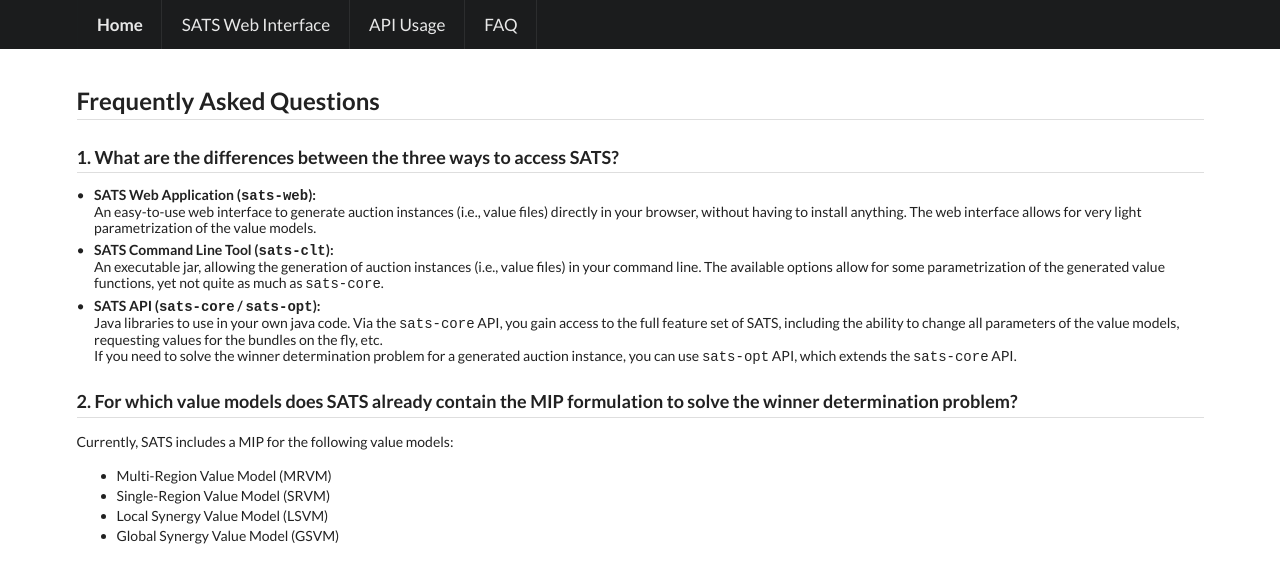
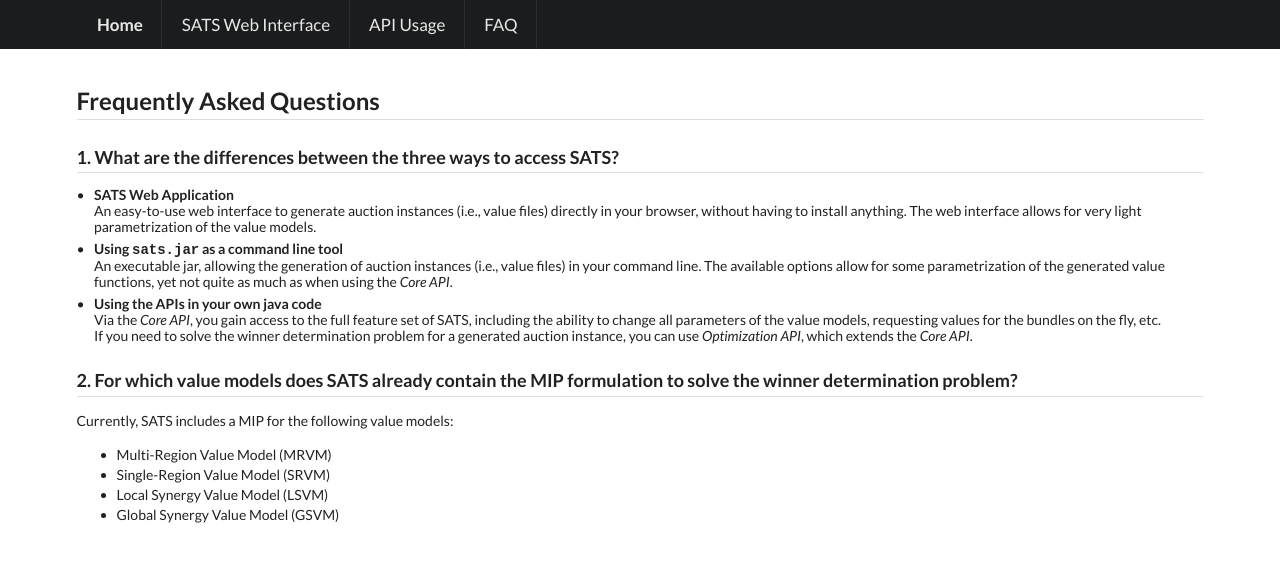
Before and after one commit to Clabfabs/sats-home, an Angular app: page /faq in a window 1280 px wide. Shown: the top 582 px of the page. Built offline with nearby package versions, Linux system fonts and the light colour scheme.

Commit message:
Updated information about the usage with the one merged repository

```diff
--- a/src/app/api-usage/api-usage.component.html
+++ b/src/app/api-usage/api-usage.component.html
@@ -2,37 +2,30 @@
   <div class="ui hidden divider"></div>
 
   <h2 class="ui dividing header">API Usage</h2>
-  <p>To use SATS in your own code, you can either use <code>sats-core</code> to generate auction instances or <code>sats-opt</code>, which extens <code>sats-core</code>, to solve the winner determination problems.</p>
+  <p>SATS provides two APIs: The <i>Core API</i> to generate auction instances and the <i>Optimization API</i>, which extends the Core API by solving the winner determination problems.</p>
 
   <h3 class="ui dividing header">Getting started</h3>
-  <p>Both components are deployed on Maven Central, so with Maven, including <code>sats-core</code> is as easy as:</p>
+  <p>Both APIs are bundled in one package and deployed on Maven Central. Hence, with Maven, including <code>sats</code> is as easy as:</p>
   <pre class="ui grey segment"><code>
     &lt;dependency&gt;
       &lt;groupId&gt;<b>org.spectrumauctions</b>&lt;/groupId&gt;
-      &lt;artifactId&gt;<b>sats-core</b>&lt;/artifactId&gt;
-      &lt;version&gt;<b>{{getCoreVersion() || 'Loading...'}}</b>&lt;/version&gt;
+      &lt;artifactId&gt;<b>sats</b>&lt;/artifactId&gt;
+      &lt;version&gt;<b>{{getSatsVersion() || 'Loading...'}}</b>&lt;/version&gt;
     &lt;/dependency&gt;
   </code></pre>
-  <p>Or, for <code>sats-opt</code>:</p>
-  <pre class="ui grey segment"><code>
-      &lt;dependency&gt;
-        &lt;groupId&gt;<b>org.spectrumauctions</b>&lt;/groupId&gt;
-        &lt;artifactId&gt;<b>sats-opt</b>&lt;/artifactId&gt;
-        &lt;version&gt;<b>{{getOptVersion() || 'Loading...'}}</b>&lt;/version&gt;
-      &lt;/dependency&gt;
-    </code></pre>
+
   <p>This is enough information for Maven to download the dependency automatically.</p>
 
   <h4 class="ui header">Alternative without Maven:</h4>
   <p>
-    Both APIs are available as precompiled jar-files on Github (see <a [routerLink]="['/']">Home</a>).
+    The pre-compiled <code>jar</code> files are also available on Github (see <a [routerLink]="['/']">Home</a>).
     You can include them in your project directly.
   </p>
 
   <h2 class="ui dividing header">Examples</h2>
   <p>To see how to use the respective APIs, check out the examples on GitHub:</p>
   <ul>
-    <li><a href="https://github.com/spectrumauctions/sats-core/tree/master/src/test/java/org/spectrumauctions/sats/core/examples" target="_blank"><code>sats-core</code> examples</a></li>
-    <li><a href="https://github.com/spectrumauctions/sats-opt/tree/master/src/test/java/org/spectrumauctions/sats/opt/examples" target="_blank"><code>sats-opt</code> examples</a></li>
+    <li><a href="https://github.com/spectrumauctions/sats/tree/master/src/test/java/org/spectrumauctions/sats/core/examples" target="_blank">Core API examples</a></li>
+    <li><a href="https://github.com/spectrumauctions/sats/tree/master/src/test/java/org/spectrumauctions/sats/opt/examples" target="_blank">Optimization API examples</a></li>
   </ul>
 </div>
--- a/src/app/api-usage/api-usage.component.ts
+++ b/src/app/api-usage/api-usage.component.ts
@@ -13,12 +13,8 @@ export class ApiUsageComponent implements OnInit {
     this.data = satsData;
   }
 
-  getCoreVersion() {
-    return this.satsData.getCoreTag().replace('v', '');
-  }
-
-  getOptVersion() {
-    return this.satsData.getOptTag().replace('v', '');
+  getSatsVersion() {
+    return this.satsData.getSatsTag().replace('v', '');
   }
 
   ngOnInit() {
--- a/src/app/faq/faq.component.html
+++ b/src/app/faq/faq.component.html
@@ -6,26 +6,26 @@
   <h3 class="ui dividing header">1. What are the differences between the three ways to access SATS?</h3>
   <div class="ui bulleted list">
     <div class="item">
-      <div class="header">SATS Web Application (<code>sats-web</code>):</div>
+      <div class="header">SATS Web Application</div>
       <div class="content">An easy-to-use web interface to generate auction
         instances (i.e., value files) directly in your browser, without having to install
         anything. The web interface allows for very light parametrization of the value models.
       </div>
     </div>
     <div class="item">
-      <div class="header">SATS Command Line Tool (<code>sats-clt</code>):</div>
+      <div class="header">Using <code>sats.jar</code> as a command line tool</div>
       <div class="content">An executable jar, allowing the generation of auction instances
         (i.e., value files) in your command line. The available options allow for some parametrization of the generated
-        value functions, yet not quite as much as <code>sats-core</code>.
+        value functions, yet not quite as much as when using the <i>Core API</i>.
       </div>
     </div>
     <div class="item">
-      <div class="header">SATS API (<code>sats-core</code> / <code>sats-opt</code>):</div>
-      <div class="content">Java libraries to use in your own java code.
-        Via the <code>sats-core</code> API, you gain access to the full feature set of SATS, including the ability to change all parameters of
+      <div class="header">Using the APIs in your own java code</div>
+      <div class="content">
+        Via the <i>Core API</i>, you gain access to the full feature set of SATS, including the ability to change all parameters of
         the value models, requesting values for the bundles on the fly, etc.<br>
         If you need to solve the winner determination problem for a generated auction instance, you can use
-        <code>sats-opt</code> API, which extends the <code>sats-core</code> API.
+        <i>Optimization API</i>, which extends the <i>Core API</i>.
       </div>
     </div>
   </div>
--- a/src/app/home/home.component.html
+++ b/src/app/home/home.component.html
@@ -43,7 +43,7 @@
   <h2 class="ui dividing header">Software</h2>
   <p>
     SATS can be accessed in three different ways, to ensure it can be used for very basic and very sophisticated use
-    cases. Here, we provide links to the most recent releases. Older versions can be found in the Github repositories.
+    cases. Here, we provide links to the most recent releases. Older versions can be found in the Github repository.
   </p>
   <div class="ui bulleted list">
     <div class="item">
@@ -57,71 +57,39 @@
     <div class="item">
       <div class="header">
         <span class="rightmargin">
-        SATS Command Line Tool
-        (<a [href]="data.getCltUrl()" target="_blank">{{data.getCltTag() || 'Loading...'}}</a>,
-        {{data.getCltDate() | date: 'longDate'}})
+          SATS Java source code
+          (<a [href]="data.getSatsUrl()" target="_blank">{{data.getSatsTag() || 'Loading...'}}</a>,
+          {{data.getSatsDate() | date: 'longDate'}}):
         </span>
         <div class="ui basic horizontal label">
-          <a [href]="data.getCltJarUrl()" target="_blank">
+            <a [href]="data.getSatsJarUrl()" target="_blank">
               <i class="arrow down icon black"></i>
               JAR
             </a>
           </div>
           <div class="ui basic horizontal label">
-          <a href="https://github.com/spectrumauctions/sats-clt" target="_blank">
+            <a href="https://github.com/spectrumauctions/sats" target="_blank">
               <i class="github icon black"></i>
               Github
             </a>
           </div>
       </div>
-      Allows generation of auction instances (i.e., value files) via command line with limited parametrization options
-    </div>
-    <div class="item">SATS Java source code:
       <div class="ui bulleted list">
         <div class="item">
           <div class="header">
-            <span class="rightmargin">
-              SATS-Core
-              (<a [href]="data.getCoreUrl()" target="_blank">{{data.getCoreTag() || 'Loading...'}}</a>,
-              {{data.getCoreDate() | date: 'longDate'}})
-            </span>
-            <div class="ui basic horizontal label">
-              <a [href]="data.getCoreJarUrl()" target="_blank">
-                <i class="arrow down icon black"></i>
-                JAR
-              </a>
+            Command Line Tool
           </div>
-            <div class="ui basic horizontal label">
-              <a href="https://github.com/spectrumauctions/sats-core" target="_blank">
-                <i class="github icon black"></i>
-                Github
-              </a>
-            </div>
-          </div>
-          Contains all value models and all features of SATS, except for the winner determination solvers
+          Using the <code>jar</code> file directly, it's possible to generate auction instances (i.e., value files) via command line with limited parametrization options.<br>
+          Its usage is described <a href="https://github.com/spectrumauctions/sats#getting-started-with-sats-as-a-command-line-tool" target="_blank">here</a>.
         </div>
         <div class="item">
           <div class="header">
-            <span class="rightmargin">
-              SATS-Opt
-              (<a [href]="data.getOptUrl()" target="_blank">{{data.getOptTag() || 'Loading...'}}</a>,
-              {{data.getOptDate() | date: 'longDate'}})
-            </span>
-            <div class="ui basic horizontal label">
-              <a [href]="data.getOptJarUrl()"
-                 target="_blank">
-                <i class="arrow down icon black"></i>
-                JAR
-              </a>
+            APIs
           </div>
-            <div class="ui basic horizontal label">
-              <a href="https://github.com/spectrumauctions/sats-opt" target="_blank">
-                <i class="github icon black"></i>
-                Github
-              </a>
-            </div>
-          </div>
-          Contains only the winner determination solvers
+          Including the <code>jar</code> file as a dependency via Maven or manually in a project allows using all features of SATS.<br>
+          The <i>Core API</i> is used to access and modify all of sats value models to generate value function instances for your simulations.<br>
+          The <i>Optimization API</i> is based on the Core API and provides winner determination problem (WDP) solvers.<br>
+          More information on the API usage can be found in the <a [routerLink]="['/api-usage']">API Usage</a> section.
         </div>
       </div>
     </div>
--- a/src/app/sats-data/sats-data.component.ts
+++ b/src/app/sats-data/sats-data.component.ts
@@ -3,69 +3,32 @@ import { Injectable } from '@angular/core';
 
 @Injectable()
 export class SatsDataComponent {
-  satsCore: SatsObj;
-  satsClt: SatsObj;
-  satsOpt: SatsObj;
+  sats: SatsObj;
 
   backupVersion: string;
   backupDate: string;
-  satsCltBackup: SatsObj;
-  satsCoreBackup: SatsObj;
-  satsOptBackup: SatsObj;
+  satsBackup: SatsObj;
 
   constructor(private http: Http) {
-    this.backupVersion = '0.5.2';
-    this.backupDate = '2017-11-06';
-    this.satsCltBackup = {
-      html_url: 'https://github.com/spectrumauctions/sats-clt/releases/tag/v' + this.backupVersion,
+    this.backupVersion = '0.6.0';
+    this.backupDate = '2018-03-05';
+    this.satsBackup = {
+      html_url: 'https://github.com/spectrumauctions/sats-core/releases/tag/v' + this.backupVersion,
       tag_name: 'v' + this.backupVersion,
-      assets: [{browser_download_url: 'https://github.com/spectrumauctions/sats-clt/releases/download/v'
+      assets: [{browser_download_url: 'https://github.com/spectrumauctions/sats-core/releases/download/v'
         + this.backupVersion + '/sats.jar'}],
       published_at: this.backupDate
     };
-    this.satsCoreBackup = {
-      html_url: 'https://github.com/spectrumauctions/sats-core/releases/tag/v' + this.backupVersion,
-      tag_name: 'v' + this.backupVersion,
-      assets: [{browser_download_url: 'https://github.com/spectrumauctions/sats-core/releases/download/v'
-        + this.backupVersion + '/sats-core-' + this.backupVersion + '.jar'}],
-      published_at: this.backupDate
-    };
-    this.satsOptBackup = {
-      html_url: 'https://github.com/spectrumauctions/sats-opt/releases/tag/v' + this.backupVersion,
-      tag_name: 'v' + this.backupVersion,
-      assets: [{browser_download_url: 'https://github.com/spectrumauctions/sats-opt/releases/download/v'
-        + this.backupVersion + '/sats-opt-' + this.backupVersion + '.jar'}],
-      published_at: this.backupDate
-    };
-
-    this.http.get('https://api.github.com/repos/spectrumauctions/sats-clt/releases/latest')
-      .subscribe(res => this.satsClt = res.json());
     this.http.get('https://api.github.com/repos/spectrumauctions/sats-core/releases/latest')
-      .subscribe(res => this.satsCore = res.json());
-    this.http.get('https://api.github.com/repos/spectrumauctions/sats-opt/releases/latest')
-      .subscribe(res => this.satsOpt = res.json());
+      .subscribe(res => this.sats = res.json());
   }
 
-  getClt() { return this.satsClt ? this.satsClt : this.satsCltBackup }
-  getCore() { return this.satsCore ? this.satsCore : this.satsCoreBackup; }
-  getOpt() { return this.satsOpt ? this.satsOpt : this.satsOptBackup; }
-
-  getCltTag() { return this.satsClt ? this.satsClt.tag_name : this.satsCltBackup.tag_name; }
-  getCoreTag() { return this.satsCore ? this.satsCore.tag_name : this.satsCoreBackup.tag_name; }
-  getOptTag() { return this.satsOpt ? this.satsOpt.tag_name : this.satsOptBackup.tag_name; }
-
-  getCltUrl() { return this.satsClt ? this.satsClt.html_url : this.satsCltBackup.html_url }
-  getCoreUrl() { return this.satsCore ? this.satsCore.html_url : this.satsCoreBackup.html_url }
-  getOptUrl() { return this.satsOpt ? this.satsOpt.html_url : this.satsOptBackup.html_url }
-
-  getCltDate() { return this.satsClt ? this.satsClt.published_at : this.satsCltBackup.published_at }
-  getCoreDate() { return this.satsCore ? this.satsCore.published_at : this.satsCoreBackup.published_at }
-  getOptDate() { return this.satsOpt ? this.satsOpt.published_at : this.satsOptBackup.published_at }
-
-  getCltJarUrl() { return this.satsClt ? this.satsClt.assets[0].browser_download_url : this.satsCltBackup.assets[0].browser_download_url; }
-  getCoreJarUrl() { return this.satsCore ? this.satsCore.assets[0].browser_download_url :
-    this.satsCoreBackup.assets[0].browser_download_url; }
-  getOptJarUrl() { return this.satsOpt ? this.satsOpt.assets[0].browser_download_url : this.satsOptBackup.assets[0].browser_download_url; }
+  getSats() { return this.sats ? this.sats : this.satsBackup; }
+  getSatsTag() { return this.sats ? this.sats.tag_name : this.satsBackup.tag_name; }
+  getSatsUrl() { return this.sats ? this.sats.html_url : this.satsBackup.html_url }
+  getSatsDate() { return this.sats ? this.sats.published_at : this.satsBackup.published_at }
+  getSatsJarUrl() { return this.sats ? this.sats.assets[0].browser_download_url :
+    this.satsBackup.assets[0].browser_download_url; }
 
 }
 
```
Lines whose indentation alone changed are shown as unchanged.
